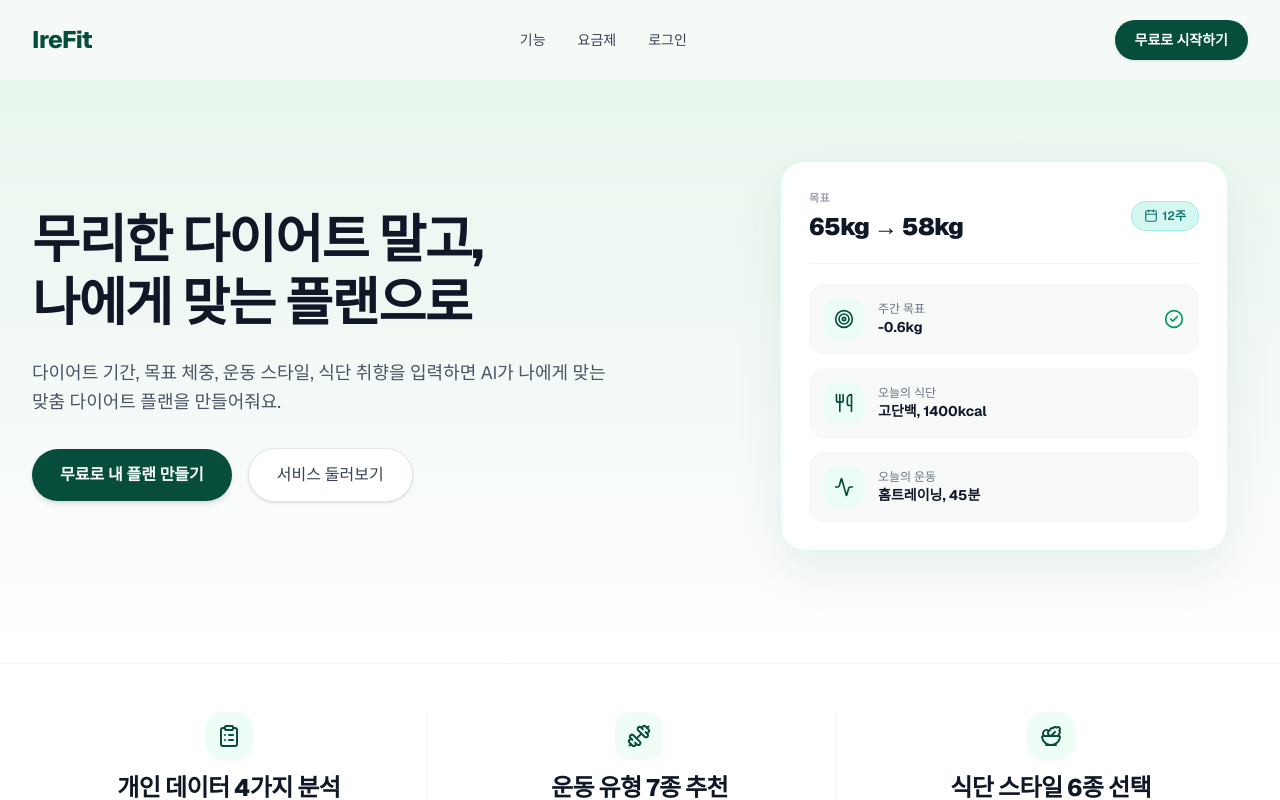
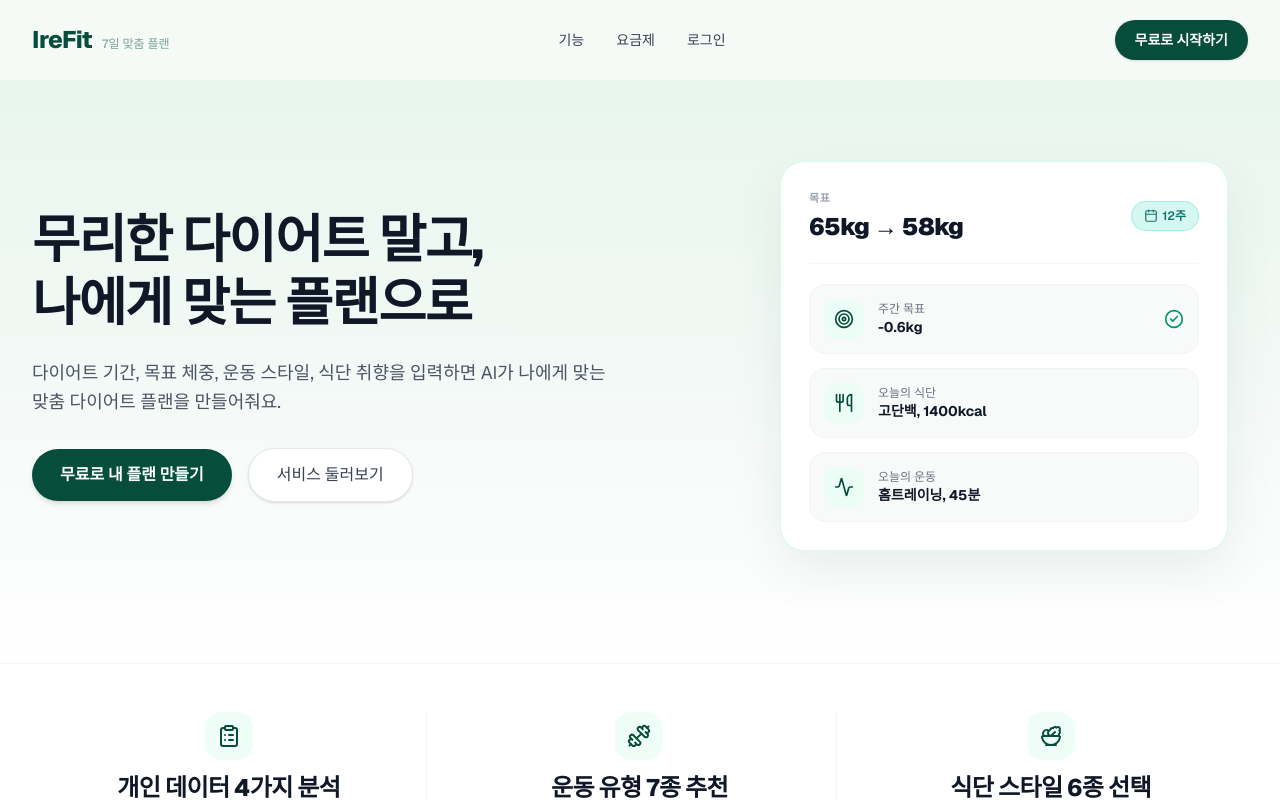
Before and after one commit to radi-code/fitmate-landing-page, a Next.js app: page / in a window 1280 px wide. Shown: the top 800 px of the page. Built offline with nearby package versions, Linux system fonts and the light colour scheme.

Commit message:
브랜드 태그라인 및 기능 설명 보완

```diff
--- a/components/Navbar.tsx
+++ b/components/Navbar.tsx
@@ -14,6 +14,7 @@ export default function Navbar() {
       <div className="max-w-7xl mx-auto px-4 sm:px-6 lg:px-8">
         <div className="flex items-center justify-between h-16 sm:h-20">
           {/* Brand Logo */}
+          <div className="flex items-baseline gap-2.5">
             <Link
               href="/"
               className="flex items-center gap-2 text-2xl font-bold tracking-tight text-[#064e3b] hover:opacity-90 transition-opacity"
@@ -23,6 +24,10 @@ export default function Navbar() {
                 {brand}
               </span>
             </Link>
+            <span className="hidden sm:inline text-xs font-medium text-[#064e3b]/50">
+              7일 맞춤 플랜
+            </span>
+          </div>
 
           {/* Desktop Navigation Links */}
           <nav className="hidden md:flex items-center gap-8 text-sm font-medium text-gray-700">
```
Lines whose indentation alone changed are shown as unchanged.
